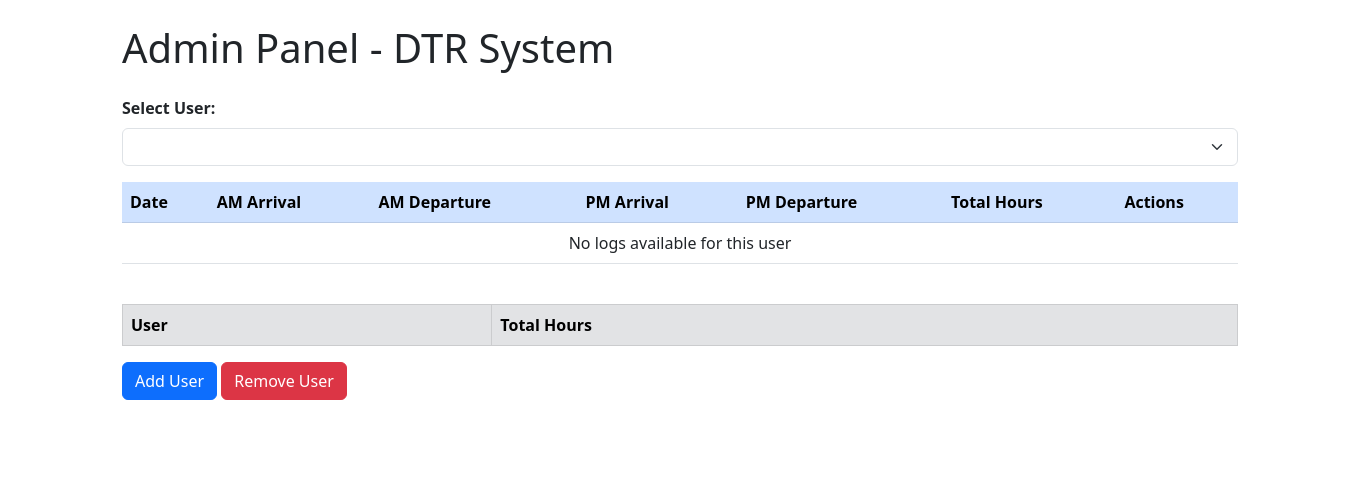
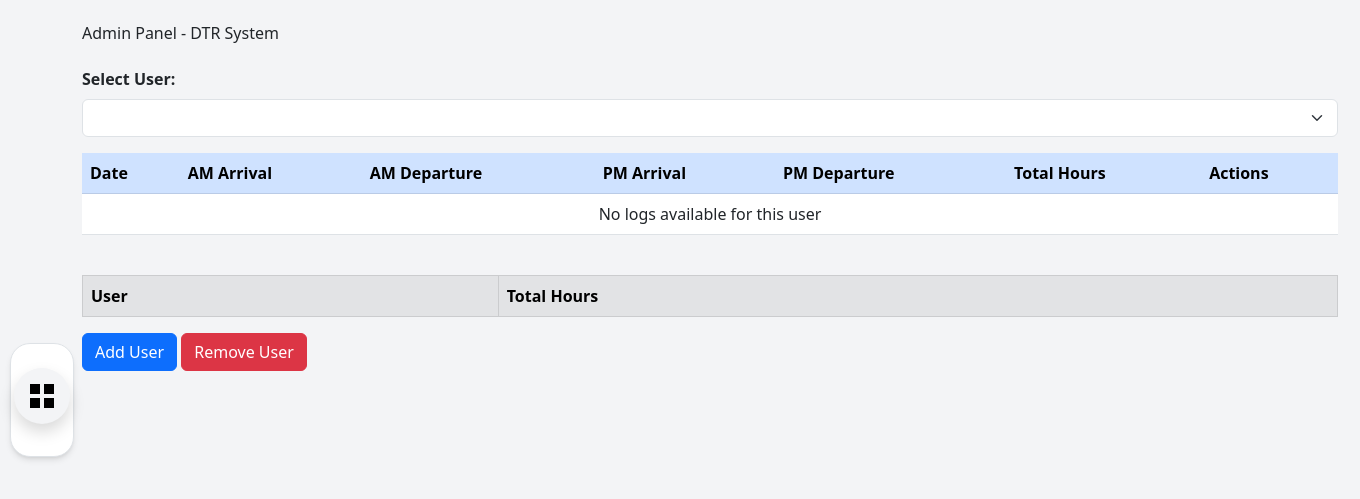
Before and after one commit to justinromera/dtr-form-system, a PHP site: page /admin.php in a window 1360 px wide. Shown: the top 499 px of the page. Run offline with PHP 8.4, Linux system fonts and the light colour scheme; data that the repository does not hold is empty; some libraries are stand-ins or nearby versions.

Commit message:
admin design

```diff
--- a/admin.php
+++ b/admin.php
@@ -143,9 +143,73 @@ if (isset($_POST['delete_user'])) {
     <link href="https://cdn.jsdelivr.net/npm/bootstrap@5.3.0/dist/css/bootstrap.min.css" rel="stylesheet">
     <title>Admin Panel - DTR System</title>
     <script src="https://cdn.jsdelivr.net/npm/sweetalert2@11"></script>
+    <script src="https://cdn.tailwindcss.com"></script>
+    <style>
+    .nav-collapsed {
+      max-height: 0;
+      overflow: hidden;
+      transition: max-height 0.5s ease-in-out;
+    }
+
+    .nav-expanded {
+      max-height: 400px; /* Adjust based on total height of icons */
+      transition: max-height 0.5s ease-in-out;
+    }
+
+    .icon {
+      opacity: 0;
+      transform: translateY(-20px);
+      transition: opacity 0.3s ease, transform 0.3s ease;
+    }
+
+    .icon-visible {
+      opacity: 1;
+      transform: translateY(0);
+    }
+  </style>
 </head>
-<body>
-    <div class="container mt-4">
+<body class="bg-gray-100">
+<div
+    class="fixed top-1/2 left-2.5 transform -translate-y-1/2 flex flex-col items-center bg-white shadow-md w-16 pt-4 pb-4 rounded-[20px] border border-gray-300">
+    <!-- Toggle Button (Top Icon) -->
+    <button id="menuToggle" class="p-3 mb-2 bg-gray-100 rounded-full shadow">
+      <div class="w-6 h-6 grid grid-cols-2 gap-1">
+        <div class="bg-black w-full h-full"></div>
+        <div class="bg-black w-full h-full"></div>
+        <div class="bg-black w-full h-full"></div>
+        <div class="bg-black w-full h-full"></div>
+      </div>
+    </button>
+
+    <!-- Collapsible Navigation Items -->
+    <div id="navBar" class="flex flex-col items-center nav-collapsed">
+        <button class="p-4 icon" style="transition-delay: 0.1s;">
+          <svg class="w-6 h-6" fill="none" stroke="currentColor" stroke-width="2" viewBox="0 0 24 24" xmlns="http://www.w3.org/2000/svg">
+            <path stroke-linecap="round" stroke-linejoin="round" d="M5.121 17.804A4.992 4.992 0 0112 15a4.992 4.992 0 016.879 2.804M15 7a3 3 0 11-6 0 3 3 0 016 0z"></path>
+          </svg>
+        </button>
+      <button class="p-4 icon" style="transition-delay: 0.2s;">
+        <svg class="w-6 h-6" fill="none" stroke="currentColor" stroke-width="2" viewBox="0 0 24 24" xmlns="http://www.w3.org/2000/svg">
+          <path stroke-linecap="round" stroke-linejoin="round" d="M7 8h10M7 12h4"></path>
+          <path stroke-linecap="round" stroke-linejoin="round" d="M5 20h14a2 2 0 002-2V6a2 2 0 00-2-2H5a2 2 0 00-2 2v12a2 2 0 002 2z"></path>
+        </svg>
+      </button>
+      <button class="p-4 icon" style="transition-delay: 0.3s;">
+        <svg class="w-6 h-6" fill="none" stroke="currentColor" stroke-width="2" viewBox="0 0 24 24" xmlns="http://www.w3.org/2000/svg">
+          <path stroke-linecap="round" stroke-linejoin="round" d="M12 8v4l3 3"></path>
+          <path stroke-linecap="round" stroke-linejoin="round" d="M21 12c0 5.523-4.477 10-10 10S1 17.523 1 12 5.477 2 11 2c4.025 0 7.429 2.228 9 5.5"></path>
+        </svg>
+      </button>
+      <button class="p-4 icon" style="transition-delay: 0.4s;">
+        <svg xmlns="http://www.w3.org/2000/svg" fill="none" viewBox="0 0 24 24" class="size-6"><g stroke-width="0" id="SVGRepo_bgCarrier"></g><g stroke-linejoin="round" stroke-linecap="round" id="SVGRepo_tracerCarrier"></g><g id="SVGRepo_iconCarrier">
+            <path class="group-focus:fill-white" fill="#000000" d="M17.2929 14.2929C16.9024 14.6834 16.9024 15.3166 17.2929 15.7071C17.6834 16.0976 18.3166 16.0976 18.7071 15.7071L21.6201 12.7941C21.6351 12.7791 21.6497 12.7637 21.6637 12.748C21.87 12.5648 22 12.2976 22 12C22 11.7024 21.87 11.4352 21.6637 11.252C21.6497 11.2363 21.6351 11.2209 21.6201 11.2059L18.7071 8.29289C18.3166 7.90237 17.6834 7.90237 17.2929 8.29289C16.9024 8.68342 16.9024 9.31658 17.2929 9.70711L18.5858 11H13C12.4477 11 12 11.4477 12 12C12 12.5523 12.4477 13 13 13H18.5858L17.2929 14.2929Z"></path>
+            <path class="group-focus:fill-white" fill="#000" d="M5 2C3.34315 2 2 3.34315 2 5V19C2 20.6569 3.34315 22 5 22H14.5C15.8807 22 17 20.8807 17 19.5V16.7326C16.8519 16.647 16.7125 16.5409 16.5858 16.4142C15.9314 15.7598 15.8253 14.7649 16.2674 14H13C11.8954 14 11 13.1046 11 12C11 10.8954 11.8954 10 13 10H16.2674C15.8253 9.23514 15.9314 8.24015 16.5858 7.58579C16.7125 7.4591 16.8519 7.35296 17 7.26738V4.5C17 3.11929 15.8807 2 14.5 2H5Z"></path></g>
+        </svg>
+      </button>
+    </div>
+  </div>
+
+    <div class="container mt-4" style="margin-left: 70px;">
         <h1 class="mb-4">Admin Panel - DTR System</h1>
 
         <!-- Select User Dropdown -->
@@ -323,8 +387,31 @@ if (isset($_POST['delete_user'])) {
             document.getElementById("edit_date").value = date;
             document.getElementById("log_date").value = date;
         }
+
+        const menuToggle = document.getElementById("menuToggle");
+        const navBar = document.getElementById("navBar");
+        const icons = document.querySelectorAll(".icon");
+
+        menuToggle.addEventListener("click", () => {
+        if (navBar.classList.contains("nav-collapsed")) {
+            navBar.classList.remove("nav-collapsed");
+            navBar.classList.add("nav-expanded");
+            // Show icons with animation
+            icons.forEach((icon, index) => {
+            setTimeout(() => {
+                icon.classList.add("icon-visible");
+            }, index * 100);
+            });
+        } else {
+            navBar.classList.remove("nav-expanded");
+            navBar.classList.add("nav-collapsed");
+            // Hide icons instantly
+            icons.forEach(icon => {
+            icon.classList.remove("icon-visible");
+            });
+        }
+        });
     </script>
-
     <script src="https://cdn.jsdelivr.net/npm/bootstrap@5.3.0/dist/js/bootstrap.bundle.min.js"></script>
 </body>
 </html>
```
